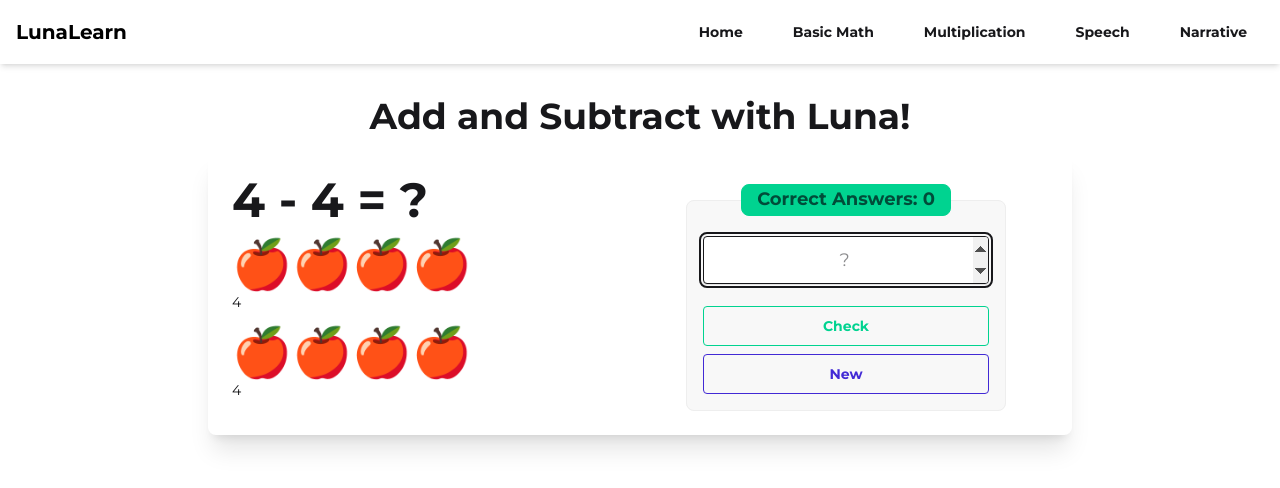
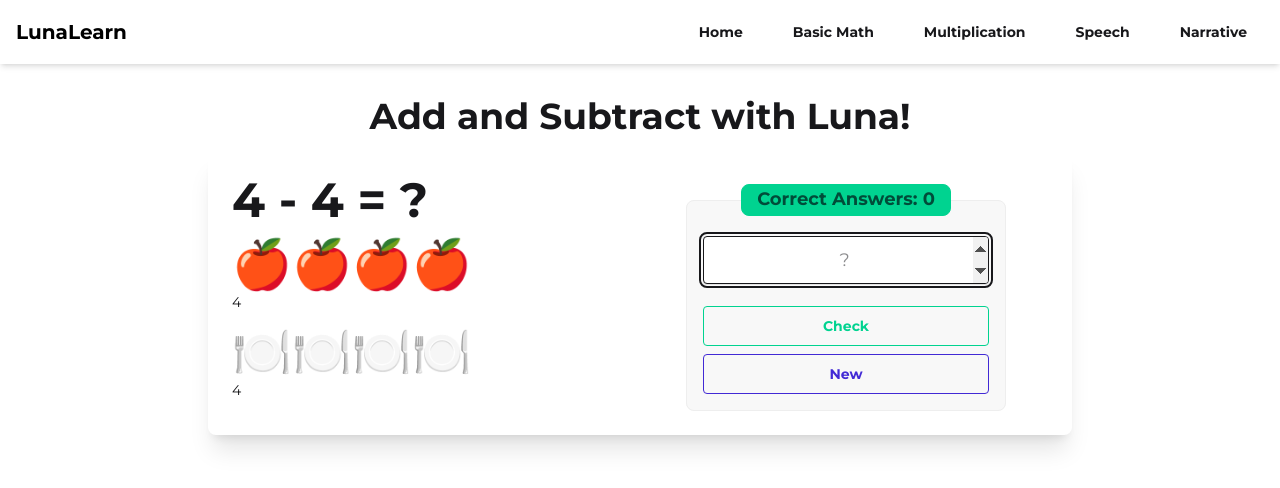
Before and after one commit to jcicaro/caedn-ts, a React (Vite) app: page /basicmath in a window 1280 px wide. Shown: the top 488 px of the page. Built offline with nearby package versions, Linux system fonts and the light colour scheme; no server answers.

Commit message:
change subtract emoji

```diff
--- a/src/pages/BasicMath.tsx
+++ b/src/pages/BasicMath.tsx
@@ -13,9 +13,10 @@ const BasicMath = () => {
   const timeoutRef = useRef<number | null>(null);
   const answerInputRef = useRef<HTMLInputElement>(null);
 
-  const createVisual = (count: number) => (
+  const createVisual = (count: number, emoji: string = '🍎') => (
     <div className="text-5xl leading-none">
-      {'🍎'.repeat(count)}
+      {/* {emoji  ? emoji.repeat(count) : '🍎'.repeat(count)} */}
+      {emoji.repeat(count)}
       <div className="text-sm mt-1">{count}</div>
     </div>
   );
@@ -102,7 +103,7 @@ const BasicMath = () => {
               </div>
               <div className="grid grid-cols-1 gap-4 mt-4 text-left">
                 {createVisual(num1)}
-                {createVisual(num2)}
+                {createVisual(num2, operator == "-" ? "🍽️" : '🍎')}
               </div>
             </div>
 
```
